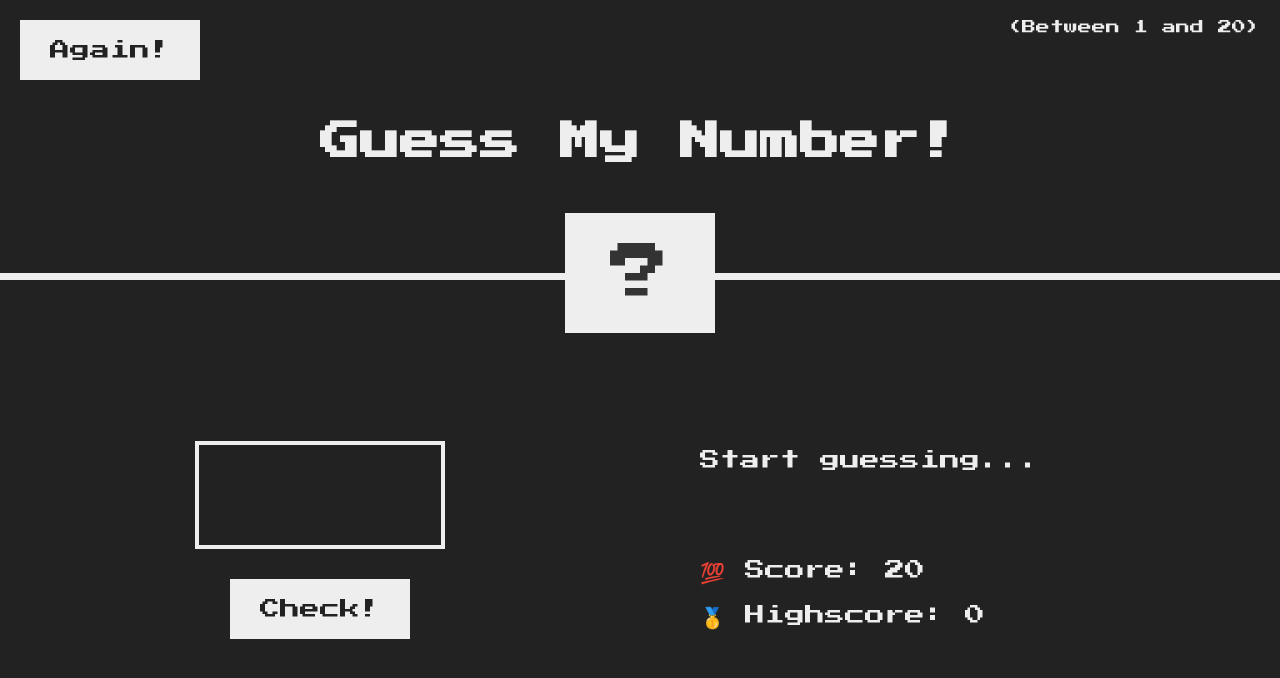
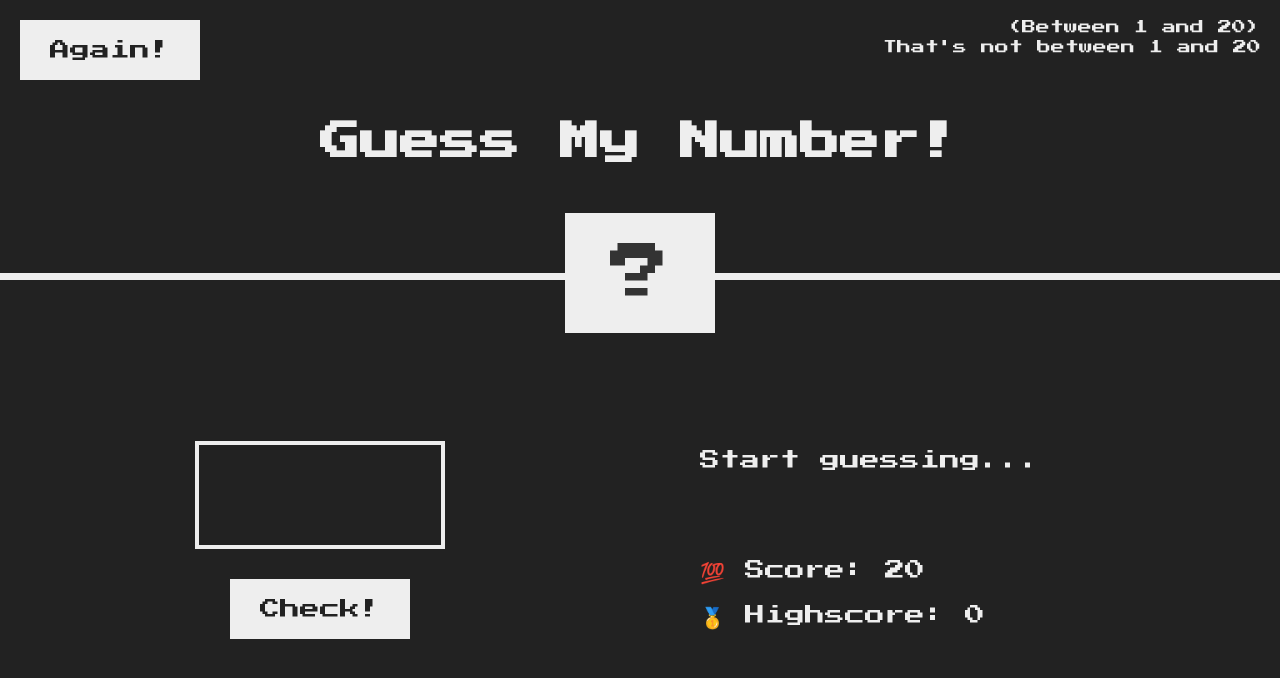
Before and after one commit to japt7/guess-my-number, a plain HTML site: page index.html in a window 1280 px wide. Both pictures are taken after a click on the button "Again!". Drawn offline with Linux system fonts and the light colour scheme.

Commit message:
background color changes

```diff
--- a/index.html
+++ b/index.html
@@ -11,6 +11,7 @@
     <header>
       <h1>Guess My Number!</h1>
       <p class="between">(Between 1 and 20)</p>
+      <p class="warning">(That's not between 1 and 20)</p>
       <button class="btn again">Again!</button>
       <div class="number">?</div>
     </header>
--- a/script.js
+++ b/script.js
@@ -1,13 +1,4 @@
 'use strict';
-
-/*console.log(document.querySelector('.message').textContent);
-document.querySelector('.message').textContent = 'Correct Number🎉';
-
-document.querySelector('.number').textContent = 13;
-document.querySelector('.score').textContent = 10;
-
-document.querySelector('.guess').value = 23;
-console.log(document.querySelector('.guess').value);*/
 
 let secretNumber = Math.trunc(Math.random() * 20) + 1;
 let score = 20;
@@ -15,6 +6,14 @@ let highScore = 0;
 
 const displayMessage = function (message) {
   document.querySelector('.message').textContent = message;
+};
+
+const displayWarning = function (warning) {
+  document.querySelector('.warning').textContent = warning;
+};
+
+const changeBackground = function (color) {
+  document.querySelector('body').style.backgroundColor = color;
 };
 
 document.querySelector('.check').addEventListener('click', function () {
@@ -31,8 +30,7 @@ document.querySelector('.check').addEventListener('click', function () {
     // document.querySelector('.message').textContent = '🎉 Correct Number!';
     displayMessage('🎉 Correct Number!');
     document.querySelector('.number').textContent = secretNumber;
-
-    document.querySelector('body').style.backgroundColor = '#60b347';
+    changeBackground('#60b347');
     document.querySelector('.number').style.width = '30rem';
 
     if (score > highScore) {
@@ -46,6 +44,7 @@ document.querySelector('.check').addEventListener('click', function () {
       // document.querySelector('.message').textContent =
       // guess > secretNumber ? '📈 Too high!' : '📉 Too low!';
       displayMessage(guess > secretNumber ? '📈 Too high!' : '📉 Too low!');
+      changeBackground(guess > secretNumber ? '#8B0000' : '#1E90FF');
       score--;
       document.querySelector('.score').textContent = score;
     } else {
@@ -55,28 +54,8 @@ document.querySelector('.check').addEventListener('click', function () {
     }
   }
 
-  //   // When guess is too high
-  // } else if (guess > secretNumber) {
-  //   if (score > 1) {
-  //     document.querySelector('.message').textContent = '📈 Too high!';
-  //     score--;
-  //     document.querySelector('.score').textContent = score;
-  //   } else {
-  //     document.querySelector('.message').textContent = '💥 You lost the game!';
-  //     document.querySelector('.score').textContent = 0;
-  //   }
-
-  //   // When guess is too low
-  // } else if (guess < secretNumber) {
-  //   if (score > 1) {
-  //     document.querySelector('.message').textContent = '📉 Too low!';
-  //     score--;
-  //     document.querySelector('.score').textContent = score;
-  //   } else {
-  //     document.querySelector('.message').textContent = '💥 You lost the game!';
-  //     document.querySelector('.score').textContent = 0;
-  //   }
-  // }
+  // when guess is not between 1 and 20
+  if (guess > 20 || guess < 1) displayWarning('Are you even trying? 🤨');
 });
 
 document.querySelector('.again').addEventListener('click', function () {
@@ -84,6 +63,7 @@ document.querySelector('.again').addEventListener('click', function () {
   secretNumber = Math.trunc(Math.random() * 20) + 1;
 
   displayMessage('Start guessing...');
+  displayWarning("That's not between 1 and 20");
   document.querySelector('.score').textContent = score;
   document.querySelector('.number').textContent = '?';
   document.querySelector('.guess').value = '';
--- a/style.css
+++ b/style.css
@@ -76,6 +76,13 @@ h1 {
   right: 2rem;
 }
 
+.warning {
+  font-size: 1.4rem;
+  position: absolute;
+  top: 4rem;
+  right: 1.9rem;
+}
+
 .again {
   position: absolute;
   top: 2rem;
```
